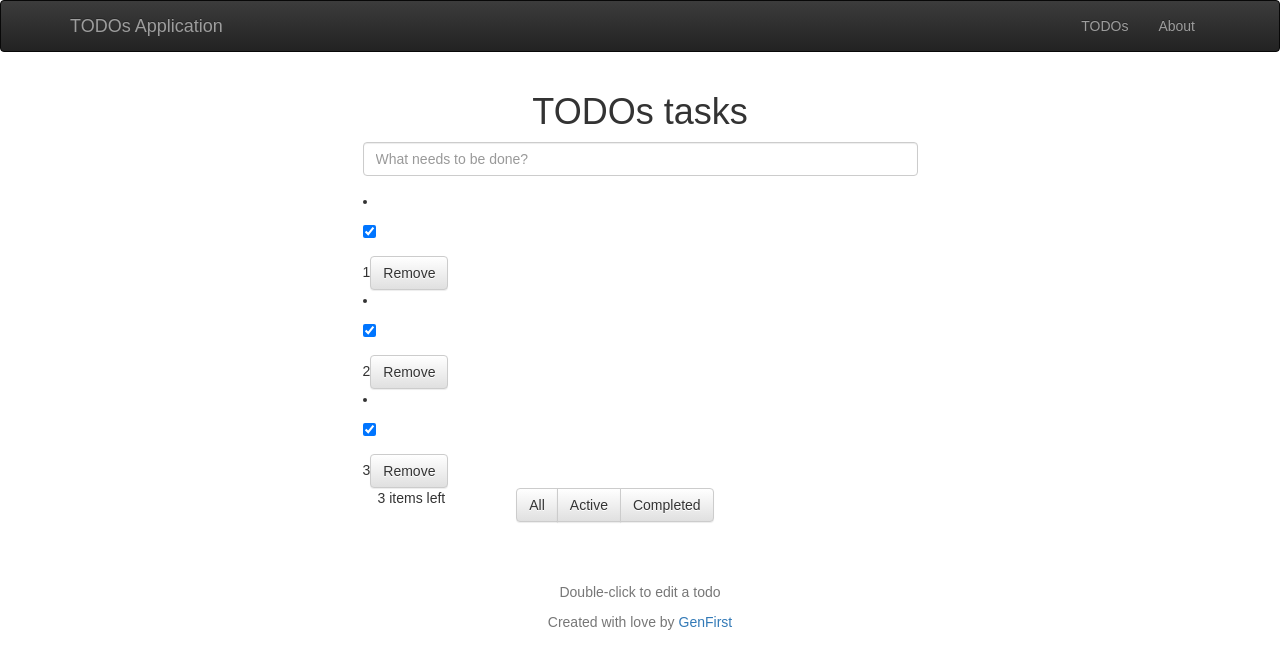
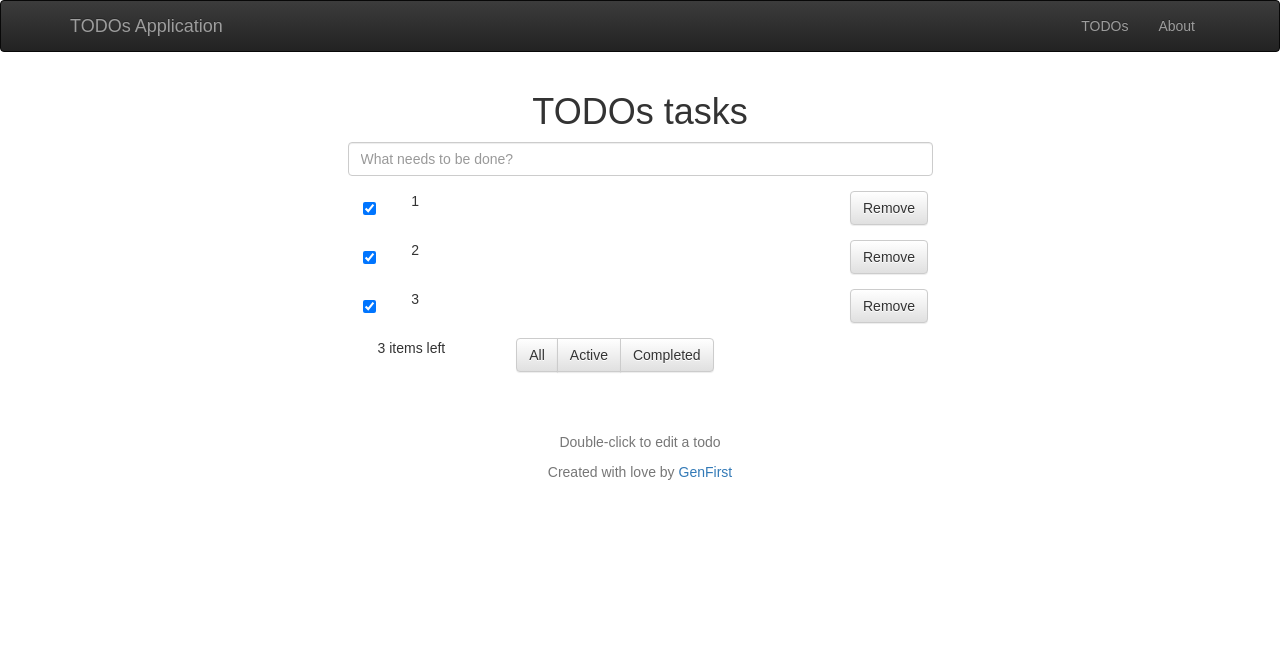
Before and after one commit to GenFirst/todo-react-app, a React (Create React App) app: page / in a window 1280 px wide. Shown: the top 668 px of the page. Built offline with nearby package versions, Linux system fonts and the light colour scheme.

Commit message:
Extracted components in separate files

```diff
--- a/src/App.js
+++ b/src/App.js
@@ -1,6 +1,10 @@
 import React, { Component } from 'react';
-import { Navbar, NavItem, Nav, Col, Grid, Row, FormGroup, FormControl, Checkbox, Button, ButtonGroup } from 'react-bootstrap';
+import { Col, Grid, Row, FormGroup, FormControl, Form, Button, ButtonGroup } from 'react-bootstrap';
 import './App.css';
+import Header from './components/header';
+import Todo from './components/todo';
+import TodoListFooter from './components/todo.list.footer';
+import NewTodo from './components/new.todo';
 
 class App extends Component {
 
@@ -12,11 +16,7 @@ class App extends Component {
 
   getTodos(todo) {
     return (
-      <li>
-        <Checkbox checked />
-        <lable>{todo}</lable>
-        <Button>Remove</Button>
-      </li>
+      <Todo todo={todo} />
     );
   }
 
@@ -24,21 +24,8 @@ class App extends Component {
     let newTodos = this.todos.map(todo => this.getTodos(todo));
     return (
       <div>
-        <Navbar inverse collapseOnSelect>
-          <Navbar.Header>
-            <Navbar.Brand>
-              <a href="#">TODOs Application</a>
-            </Navbar.Brand>
-            <Navbar.Toggle />
-          </Navbar.Header>
-          <Navbar.Collapse>
-            <Nav pullRight>
-              <NavItem eventKey={1} href="#">TODOs</NavItem>
-              <NavItem eventKey={2} href="#">About</NavItem>
-            </Nav>
-          </Navbar.Collapse>
-        </Navbar>
-        <form>
+        <Header />
+        <Form horizontal>
           <Grid>
             <Row>
               <Col xs={12}>
@@ -47,30 +34,16 @@ class App extends Component {
             </Row>
             <Row>
               <Col xs={6} xsOffset={3}>
-                <FormGroup controlId="formNewTodo">
-                  <FormControl
-                    type="text"
-                    placeholder="What needs to be done?"
-                  />
-                </FormGroup>
+                <NewTodo />
 
                 {newTodos}
               </Col>
             </Row>
             <Row>
-              <Col xs={6} xsOffset={3}>
-                <Col xs={3}><p>{this.todos.length} items left</p></Col>
-                <Col xs={9}>
-                  <ButtonGroup>
-                    <Button>All</Button>
-                    <Button>Active</Button>
-                    <Button>Completed</Button>
-                  </ButtonGroup>
-                </Col>
-              </Col>
+              <TodoListFooter todosLength={this.todos.length} />
             </Row>
           </Grid>
-        </form>
+        </Form>
       </div>
     );
   }
--- /dev/null
+++ b/src/components/header.js
@@ -0,0 +1,26 @@
+import React from 'react';
+import { Navbar, NavItem, Nav } from 'react-bootstrap';
+
+class Header extends React.Component {
+
+  render() {
+    return (
+      <Navbar inverse collapseOnSelect>
+        <Navbar.Header>
+          <Navbar.Brand>
+            <a href="#">TODOs Application</a>
+          </Navbar.Brand>
+          <Navbar.Toggle />
+        </Navbar.Header>
+        <Navbar.Collapse>
+          <Nav pullRight>
+            <NavItem eventKey={1} href="#">TODOs</NavItem>
+            <NavItem eventKey={2} href="#">About</NavItem>
+          </Nav>
+        </Navbar.Collapse>
+      </Navbar>
+    );
+  }
+}
+
+export default Header;
--- /dev/null
+++ b/src/components/new.todo.js
@@ -0,0 +1,22 @@
+import React from 'react';
+import { FormGroup, FormControl } from 'react-bootstrap';
+
+class NewTodo extends React.Component {
+
+  constructor(props) {
+    super(props);
+  }
+
+  render () {
+    return (
+      <FormGroup controlId="formNewTodo">
+        <FormControl
+          type="text"
+          placeholder="What needs to be done?"
+        />
+      </FormGroup>
+    )
+  }
+}
+
+export default NewTodo;
--- /dev/null
+++ b/src/components/todo.js
@@ -0,0 +1,27 @@
+import React, { PropTypes } from 'react';
+import { Col, Grid, Row, FormGroup, Checkbox, Button } from 'react-bootstrap';
+
+class Todo extends React.Component {
+
+  constructor(props) {
+    super(props);
+  }
+
+  render () {
+    return (
+      <FormGroup>
+        <Col xs={1}>
+          <Checkbox checked />
+        </Col>
+        <Col xs={9}>
+          <lable>{this.props.todo}</lable>
+        </Col>
+        <Col xs={2}>
+          <Button>Remove</Button>
+        </Col>
+      </FormGroup>
+    )
+  }
+}
+
+export default Todo;
--- /dev/null
+++ b/src/components/todo.list.footer.js
@@ -0,0 +1,26 @@
+import React from 'react';
+import { Col, Button, ButtonGroup } from 'react-bootstrap';
+
+class TodoListFooter extends React.Component {
+
+  constructor(props) {
+    super(props);
+  }
+
+  render () {
+    return (
+      <Col xs={6} xsOffset={3}>
+        <Col xs={3}><p>{this.props.todosLength} items left</p></Col>
+        <Col xs={9}>
+          <ButtonGroup>
+            <Button>All</Button>
+            <Button>Active</Button>
+            <Button>Completed</Button>
+          </ButtonGroup>
+        </Col>
+      </Col>
+    )
+  }
+}
+
+export default TodoListFooter;
```
